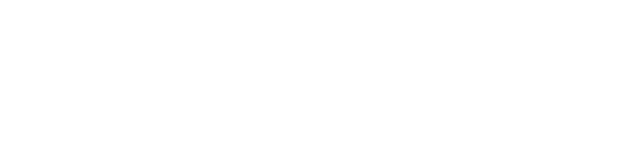
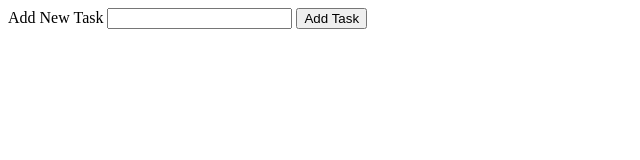
Before and after one commit to ajfait/Advanced-JavaScript, a plain HTML site: page src/project3/index.html in a window 1280 px wide. Shown: the whole page, without its empty margins (0-640 px from the left). Drawn offline with Linux system fonts and the light colour scheme.

Commit message:
add html elements

```diff
--- a/src/project3/index.html
+++ b/src/project3/index.html
@@ -6,5 +6,9 @@
     <title>Project 3</title>
     <script src="js/project3.js" charset="UTF-8"></script>
   </head>
-  <body></body>
+  <body>
+    <label for="task">Add New Task</label>
+    <input type="text" id="task" />
+    <button type="button" id="addTask">Add Task</button>
+  </body>
 </html>
```
